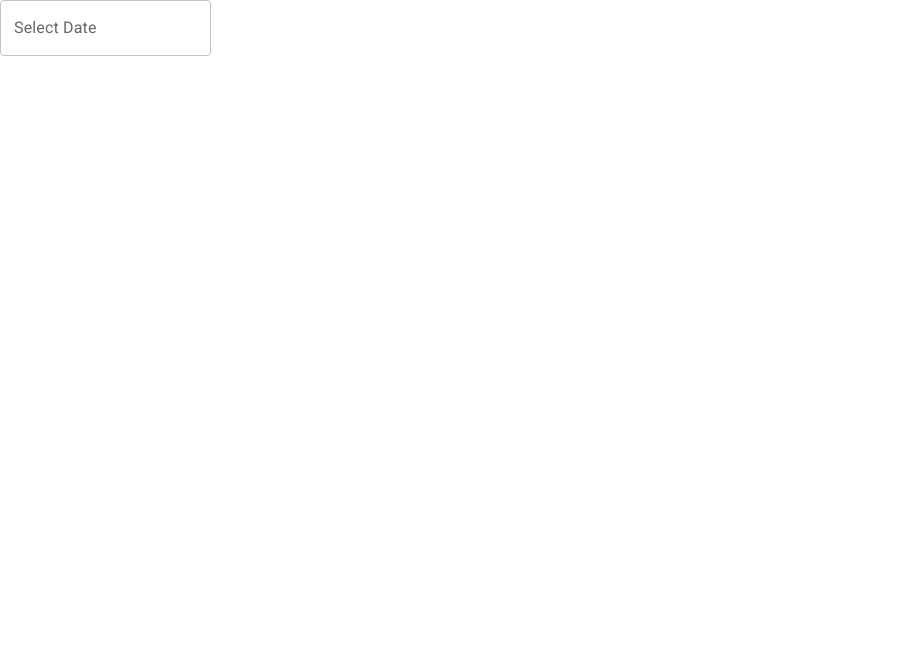
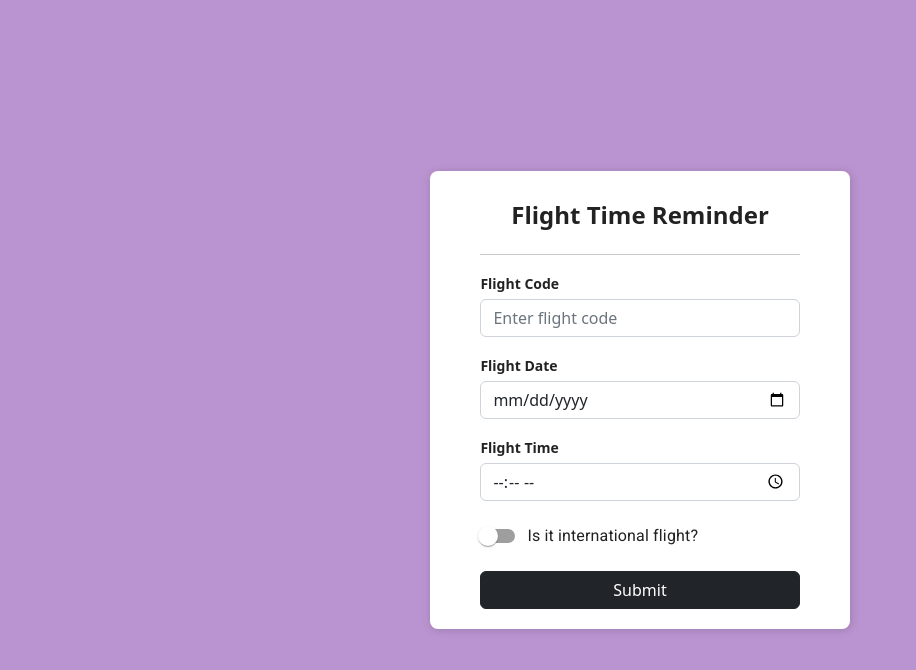
Before and after one commit to calovey/FlightApp, a React (Create React App) app: page / in a window 1280 px wide. Shown: the top 670 px of the page, without its empty margins (0-916 px from the left). Built offline with nearby package versions, Linux system fonts and the light colour scheme.

Commit message:
Css template added

```diff
--- a/package.json
+++ b/package.json
@@ -9,13 +9,14 @@
     "@testing-library/jest-dom": "^5.16.5",
     "@testing-library/react": "^13.4.0",
     "@testing-library/user-event": "^13.5.0",
-    "bootstrap": "^5.2.1",
+    "bootstrap": "^5.2.2",
     "date-fns": "^2.29.3",
     "dayjs": "^1.11.5",
     "moment": "^2.29.4",
     "react": "^18.2.0",
     "react-bootstrap": "^2.5.0",
     "react-dom": "^18.2.0",
+    "react-router-dom": "^6.4.1",
     "react-scripts": "5.0.1",
     "web-vitals": "^2.1.4"
   },
--- /dev/null
+++ b/src/App.css
@@ -0,0 +1,39 @@
+.App {
+    background-color: rgba(164, 113, 194, 0.753);
+  }
+
+  .form-container {
+    display: flex;
+    justify-content: center;
+    align-items: center;
+    width: 100vw;
+    height: 100vh;
+  }
+
+  .form {
+    width: 420px;
+    box-shadow: rgb(0 0 0 / 16%) 1px 1px 10px;
+    padding-top: 30px;
+    padding-bottom: 20px;
+    border-radius: 8px;
+    background-color: white;
+  }
+
+  .form-content {
+    padding-left: 12%;
+    padding-right: 12%;
+  }
+
+  .form-title {
+    text-align: center;
+    margin-bottom: 1em;
+    font-size: 24px;
+    color: rgb(34, 34, 34);
+    font-weight: 800;
+  }
+
+  label {
+    font-size: 14px;
+    font-weight: 600;
+    color: rgb(34, 34, 34);
+  }
--- a/src/App.js
+++ b/src/App.js
@@ -1,17 +1,37 @@
-import * as React from 'react';
-
-import TextField from '@mui/material/TextField';
-import { AdapterDayjs } from '@mui/x-date-pickers/AdapterDayjs';
-import { LocalizationProvider } from '@mui/x-date-pickers/LocalizationProvider';
-import { DatePicker } from '@mui/x-date-pickers/DatePicker';
+import * as React from "react";
+import TextField from "@mui/material/TextField";
+import { AdapterDayjs } from "@mui/x-date-pickers/AdapterDayjs";
+import { LocalizationProvider } from "@mui/x-date-pickers/LocalizationProvider";
+import { DatePicker } from "@mui/x-date-pickers/DatePicker";
+import "bootstrap/dist/css/bootstrap.min.css";
+import "./App.css";
+import FormGroup from "@mui/material/FormGroup";
+import FormControlLabel from "@mui/material/FormControlLabel";
+import Switch from "@mui/material/Switch";
 
 export default function BasicDatePicker() {
   const [value, setValue] = React.useState(null);
 
   return (
+    <div className="App">
+      <div className="form-container">
+        <form className="form">
+          <div className="form-content">
+            <h3 className="form-title">Flight Time Reminder</h3>
+            <hr />
+            <div className="form-group mt-3">
+              <label>Flight Code</label>
+              <input
+                type="text"
+                className="form-control mt-1"
+                placeholder="Enter flight code"
+              />
+            </div>
+            {/* <div className="form-group mt-3">
             <LocalizationProvider dateAdapter={AdapterDayjs}>
               <DatePicker
                 label="Select Date"
+                className="form-control mt-1"
                 value={value}
                 onChange={(newValue) => {
                   setValue(newValue);
@@ -19,5 +39,40 @@ export default function BasicDatePicker() {
                 renderInput={(params) => <TextField {...params} />}
               />
             </LocalizationProvider>
+          </div> */}
+            <div className="form-group mt-3">
+              <label>Flight Date</label>
+              <input
+                type="date"
+                className="form-control mt-1"
+                placeholder="Enter flight date"
+              />
+            </div>
+            <div className="form-group mt-3">
+              <label>Flight Time</label>
+              <input
+                type="time"
+                className="form-control mt-1"
+                placeholder="Enter flight time"
+              />
+            </div>
+            <div className="form-group mt-3">
+              <FormGroup>
+                <FormControlLabel
+                  //control={<Switch defaultChecked />}
+                  control={<Switch />}
+                  label="Is it international flight?"
+                />
+              </FormGroup>{" "}
+            </div>
+            <div className="d-grid gap-2 mt-3">
+              <button type="submit" className="btn btn-dark">
+                Submit
+              </button>
+            </div>
+          </div>
+        </form>
+      </div>
+    </div>
   );
 }
--- a/src/index.js
+++ b/src/index.js
@@ -2,7 +2,9 @@ import React from 'react';
 import ReactDOM from 'react-dom/client';
 import './index.css';
 import App from './App';
+import "./App.css"
 import reportWebVitals from './reportWebVitals';
+import "bootstrap/dist/css/bootstrap.min.css"
 
 const root = ReactDOM.createRoot(document.getElementById('root'));
 root.render(
```
Also changed, not shown: 1 other file (tests, documents, lock files or other folders). Lines whose indentation alone changed are shown as unchanged.
